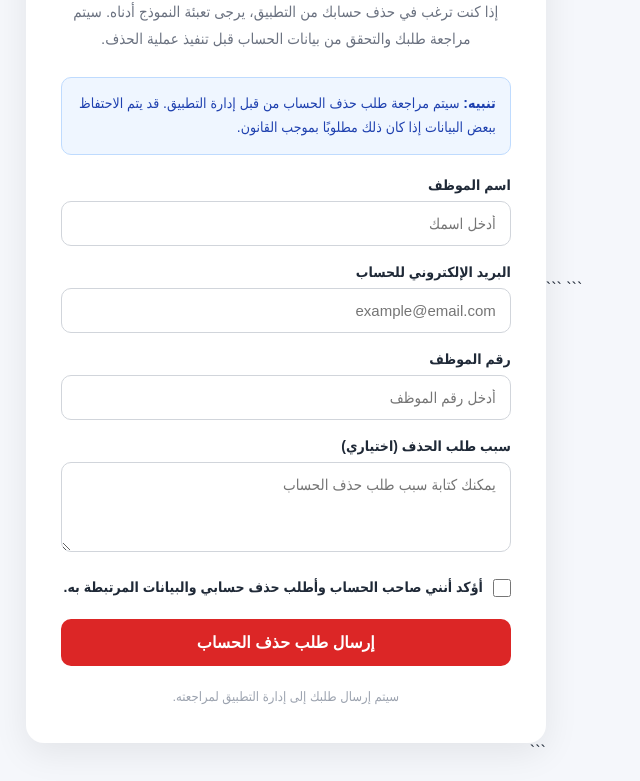
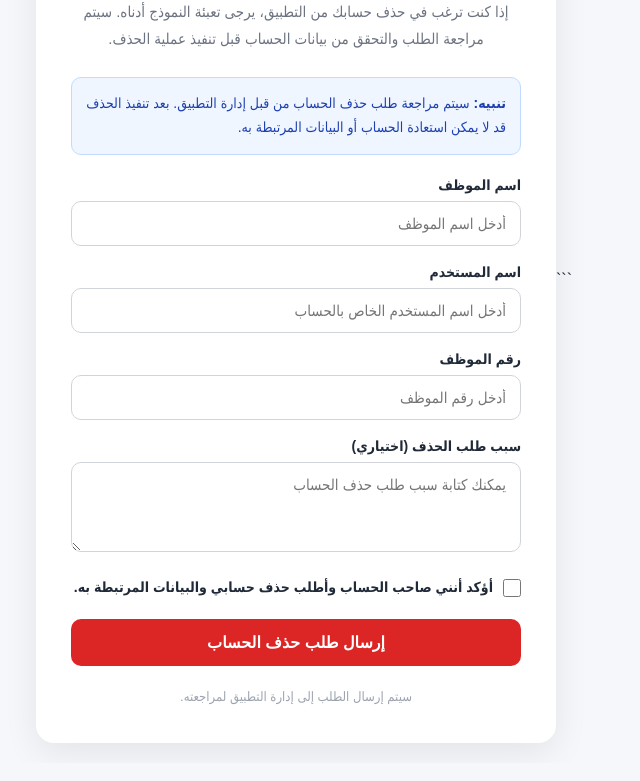
Before and after one commit to kareemka/amwajalkhair-privacy, a plain HTML site: page delete-account.html in a window 1280 px wide. Shown: the part 203-984 px from the top of the page, without its empty margins (336-976 px from the left). Drawn offline with Linux system fonts and the light colour scheme.

Commit message:
Update delete-account.html

````diff
--- a/delete-account.html
+++ b/delete-account.html
@@ -5,7 +5,7 @@
     <meta charset="UTF-8">
     <meta name="viewport" content="width=device-width, initial-scale=1.0">
 
-```
+
 <title>طلب حذف الحساب</title>
 
 <style>
@@ -32,7 +32,7 @@
     }
 
     .card {
-        background: #ffffff;
+        background: #fff;
         border-radius: 18px;
         padding: 35px;
         box-shadow: 0 10px 35px rgba(0, 0, 0, 0.08);
@@ -44,7 +44,7 @@
         margin: 0 auto 20px;
         border-radius: 16px;
         background: #2563eb;
-        color: white;
+        color: #fff;
         display: flex;
         align-items: center;
         justify-content: center;
@@ -179,22 +179,17 @@
 
     <p class="description">
         إذا كنت ترغب في حذف حسابك من التطبيق، يرجى تعبئة النموذج أدناه.
-        سيتم مراجعة طلبك والتحقق من بيانات الحساب قبل تنفيذ عملية الحذف.
+        سيتم مراجعة الطلب والتحقق من بيانات الحساب قبل تنفيذ عملية الحذف.
     </p>
 
     <div class="notice">
         <strong>تنبيه:</strong>
         سيتم مراجعة طلب حذف الحساب من قبل إدارة التطبيق.
-        قد يتم الاحتفاظ ببعض البيانات إذا كان ذلك مطلوبًا بموجب القانون.
+        بعد تنفيذ الحذف قد لا يمكن استعادة الحساب أو البيانات المرتبطة به.
     </div>
 
-    <!--
-        ضع بريدك الإلكتروني بدل:
-        YOUR_EMAIL@example.com
-    -->
-
     <form
-        action="https://formsubmit.co/amuagalkheer@gmail.com"
+        action="https://formsubmit.co/YOUR_EMAIL@example.com"
         method="POST"
     >
 
@@ -218,41 +213,57 @@
             value="true"
         >
 
-        <!-- بعد الإرسال يرجع المستخدم إلى هذه الصفحة -->
-        <!-- غيّر الرابط إلى رابط صفحتك الحقيقي -->
+        <!-- ضع هنا رابط صفحة النجاح الخاصة بك -->
 
         <input
             type="hidden"
             name="_next"
-            value="https://github.com/kareemka/amwajalkhair-privacy/blob/main/delete-account.html"
+            value="https://example.com/delete-account-success.html"
         >
 
+        <!-- اسم الموظف -->
+
         <div class="form-group">
-            <label for="name">اسم الموظف</label>
+
+            <label for="name">
+                اسم الموظف
+            </label>
 
             <input
                 type="text"
                 id="name"
                 name="اسم الموظف"
-                placeholder="أدخل اسمك"
+                placeholder="أدخل اسم الموظف"
                 required
             >
+
         </div>
 
+        <!-- اسم المستخدم -->
+
         <div class="form-group">
-            <label for="email">البريد الإلكتروني للحساب</label>
+
+            <label for="username">
+                اسم المستخدم
+            </label>
 
             <input
-                type="email"
-                id="email"
-                name="البريد الإلكتروني"
-                placeholder="example@email.com"
+                type="text"
+                id="username"
+                name="اسم المستخدم"
+                placeholder="أدخل اسم المستخدم الخاص بالحساب"
                 required
             >
+
         </div>
 
+        <!-- رقم الموظف -->
+
         <div class="form-group">
-            <label for="employeeId">رقم الموظف</label>
+
+            <label for="employeeId">
+                رقم الموظف
+            </label>
 
             <input
                 type="text"
@@ -261,30 +272,39 @@
                 placeholder="أدخل رقم الموظف"
                 required
             >
+
         </div>
 
+        <!-- سبب الحذف -->
+
         <div class="form-group">
-            <label for="reason">سبب طلب الحذف (اختياري)</label>
+
+            <label for="reason">
+                سبب طلب الحذف (اختياري)
+            </label>
 
             <textarea
                 id="reason"
-                name="سبب الطلب"
+                name="سبب طلب الحذف"
                 placeholder="يمكنك كتابة سبب طلب حذف الحساب"
             ></textarea>
+
         </div>
+
+        <!-- التأكيد -->
 
         <label class="checkbox">
 
             <input
                 type="checkbox"
                 name="تأكيد الطلب"
-                value="أؤكد أنني صاحب الحساب وأطلب حذفه"
+                value="أؤكد أنني صاحب الحساب وأطلب حذف حسابي"
                 required
             >
 
             <span>
-                أؤكد أنني صاحب الحساب وأطلب حذف حسابي والبيانات
-                المرتبطة به.
+                أؤكد أنني صاحب الحساب وأطلب حذف حسابي
+                والبيانات المرتبطة به.
             </span>
 
         </label>
@@ -296,11 +316,11 @@
     </form>
 
     <div class="footer">
-        سيتم إرسال طلبك إلى إدارة التطبيق لمراجعته.
+        سيتم إرسال الطلب إلى إدارة التطبيق لمراجعته.
     </div>
 
 </div>
-```
+
 
 </div>
 
````
